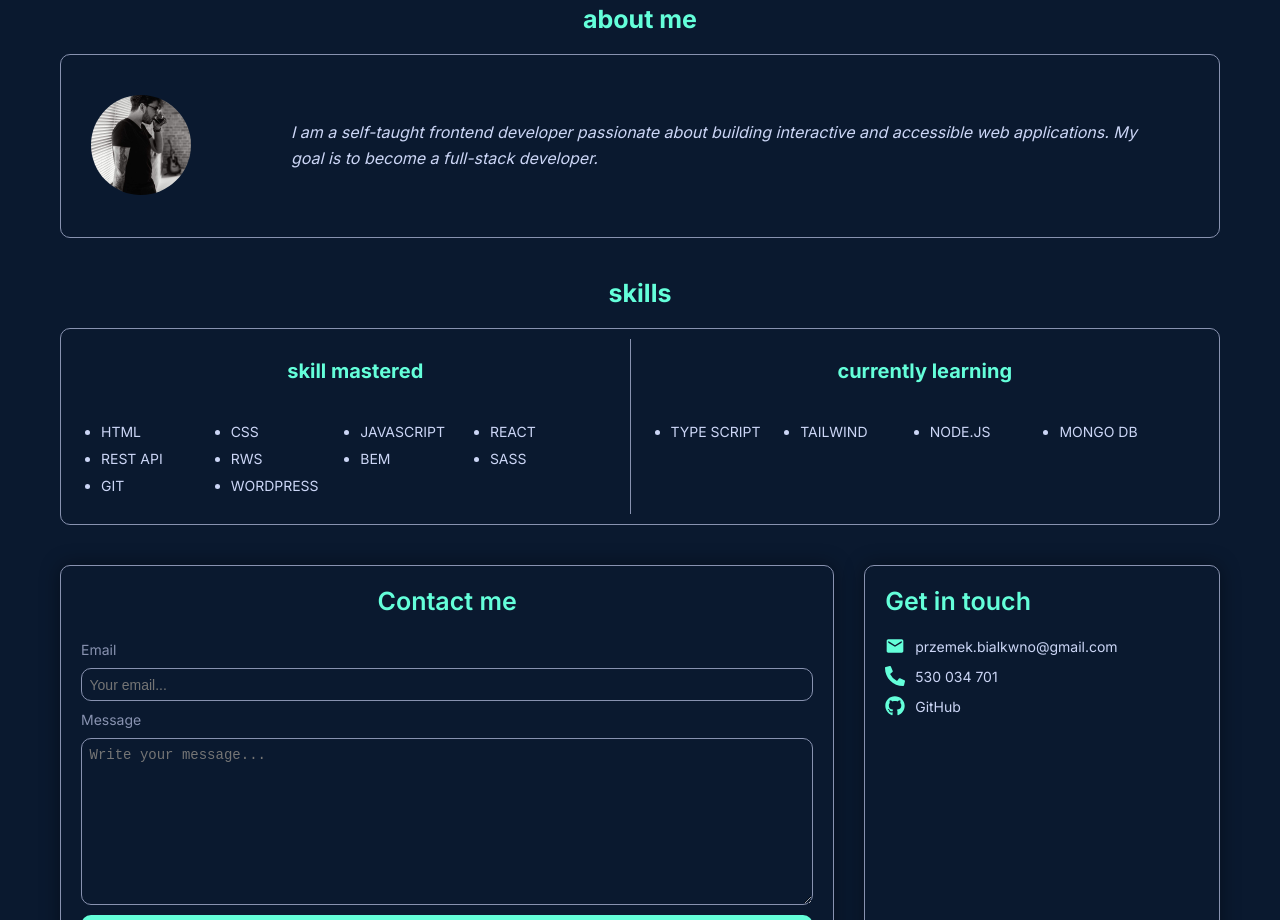
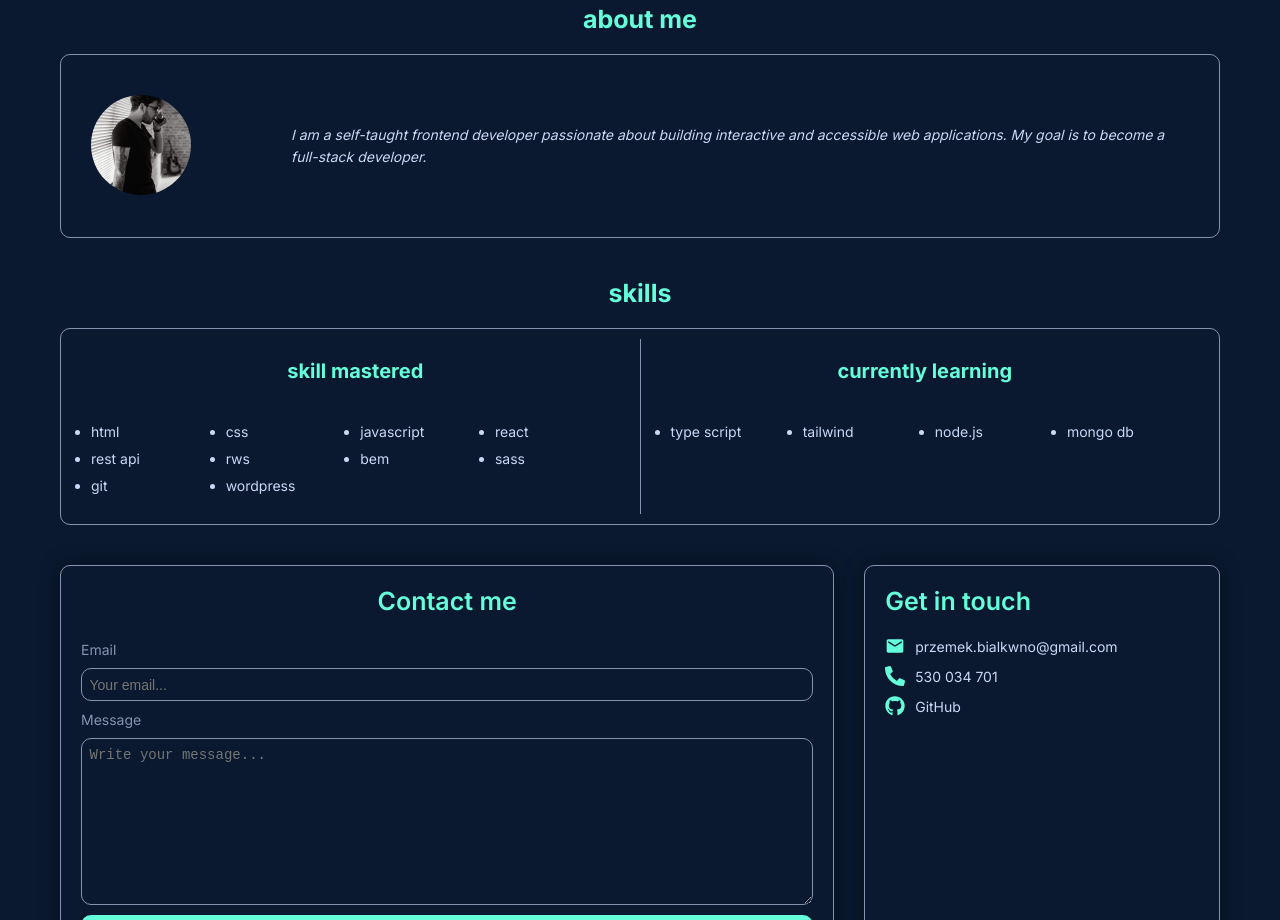
Before and after one commit to Losssik/portfolio, a React (Vite) app: page / in a window 1280 px wide. Shown: the part 1040-1960 px from the top of the page. Built offline with nearby package versions, Linux system fonts and the light colour scheme.

Commit message:
small style changes for SKILLS component

```diff
--- a/src/assets/components/Description/Description.tsx
+++ b/src/assets/components/Description/Description.tsx
@@ -25,13 +25,13 @@ const Description = () => {
             <img src={photoOfMe} className="description__photo" alt="Me" />
           </motion.div>
           <motion.div
-            className="description__text"
             initial={{ opacity: 0, y: 20 }}
             whileInView={{ opacity: 1, y: 0 }}
             transition={{ duration: 0.8, ease: "easeOut", delay: 0.4 }}
             viewport={{ once: true }}
           >
             <motion.p
+              className="description__text"
               initial={{ opacity: 0, y: 10 }}
               whileInView={{ opacity: 1, y: 0 }}
               transition={{ duration: 0.6, delay: 0.5 }}
--- a/src/assets/components/Description/description.scss
+++ b/src/assets/components/Description/description.scss
@@ -27,5 +27,6 @@
     font-style: italic;
     padding-right: 5rem;
     line-height: 1.6;
+    font-size: 1.4rem;
   }
 }
--- a/src/assets/components/Skills/Skills.tsx
+++ b/src/assets/components/Skills/Skills.tsx
@@ -70,7 +70,7 @@ const Skills = () => {
         </div>
         <div className="skills__learning">
           <h3 className="skills__title">currently learning</h3>
-          <ul className="skills__list">
+          <ul className="skills__list skills__list--learning">
             {learningSkills.map((skill, index) => (
               <motion.li
                 initial={{ opacity: 0, x: 30 }}
--- a/src/assets/components/Skills/skills.scss
+++ b/src/assets/components/Skills/skills.scss
@@ -9,7 +9,7 @@
     padding: 1rem;
     margin: 2rem;
     text-align: center;
-    gap: 2rem;
+
     border-radius: $radius;
     font-size: 1.4rem;
   }
@@ -22,22 +22,23 @@
   &__mastered {
     flex: 0.5;
     border-right: 1px solid $color-text-secondary;
-    margin-left: 1rem;
   }
 
   &__learning {
     flex: 0.5;
-
-    margin-right: 1rem;
   }
 
   &__list {
     text-align: left;
-
+    text-transform: lowercase;
     display: grid;
     grid-template-columns: 1fr 1fr 1fr 1fr;
     padding: 2rem;
     gap: 1rem;
     margin-top: 2rem;
+
+    &--learning {
+      margin-left: 1rem;
+    }
   }
 }
```
